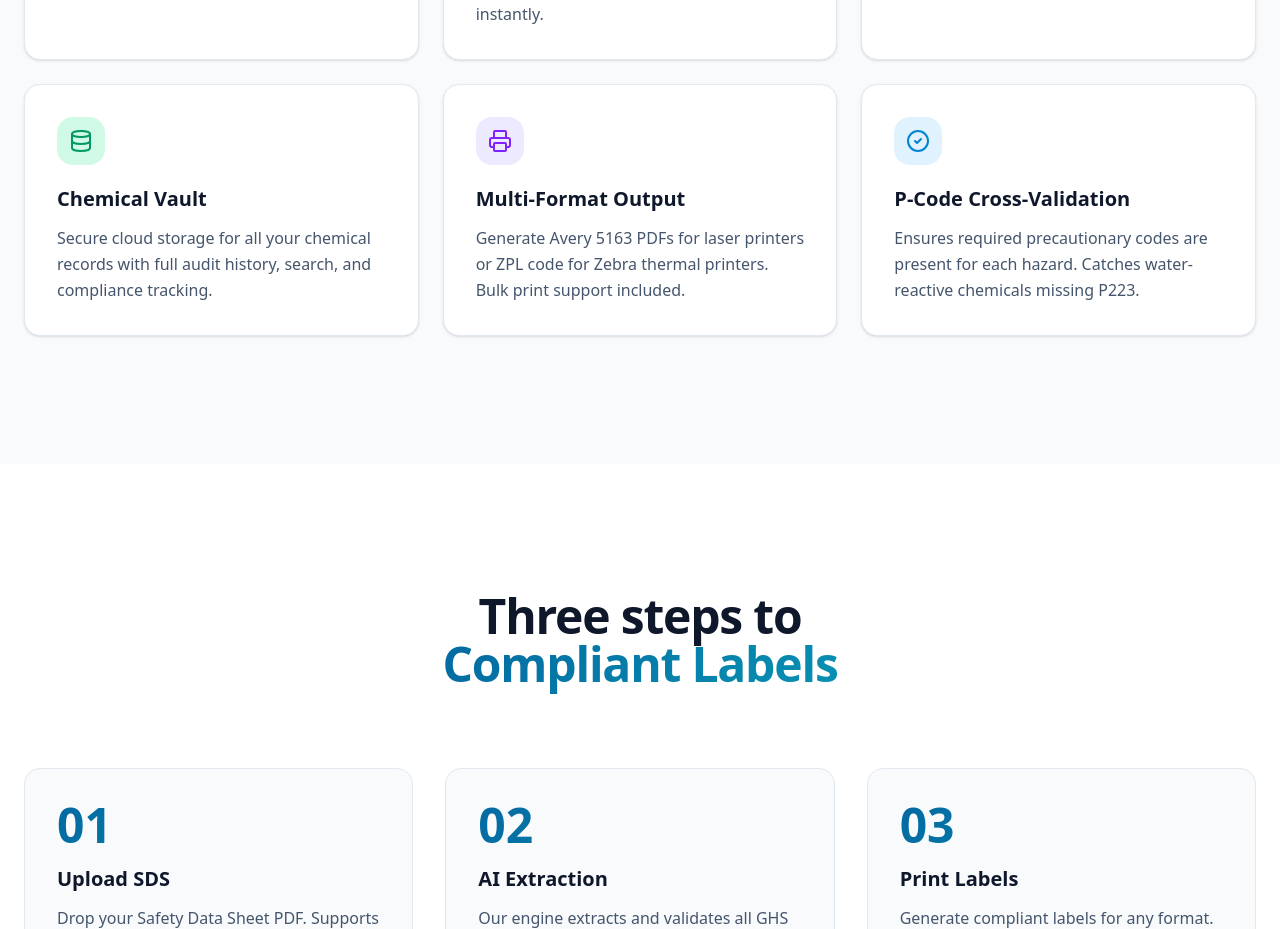
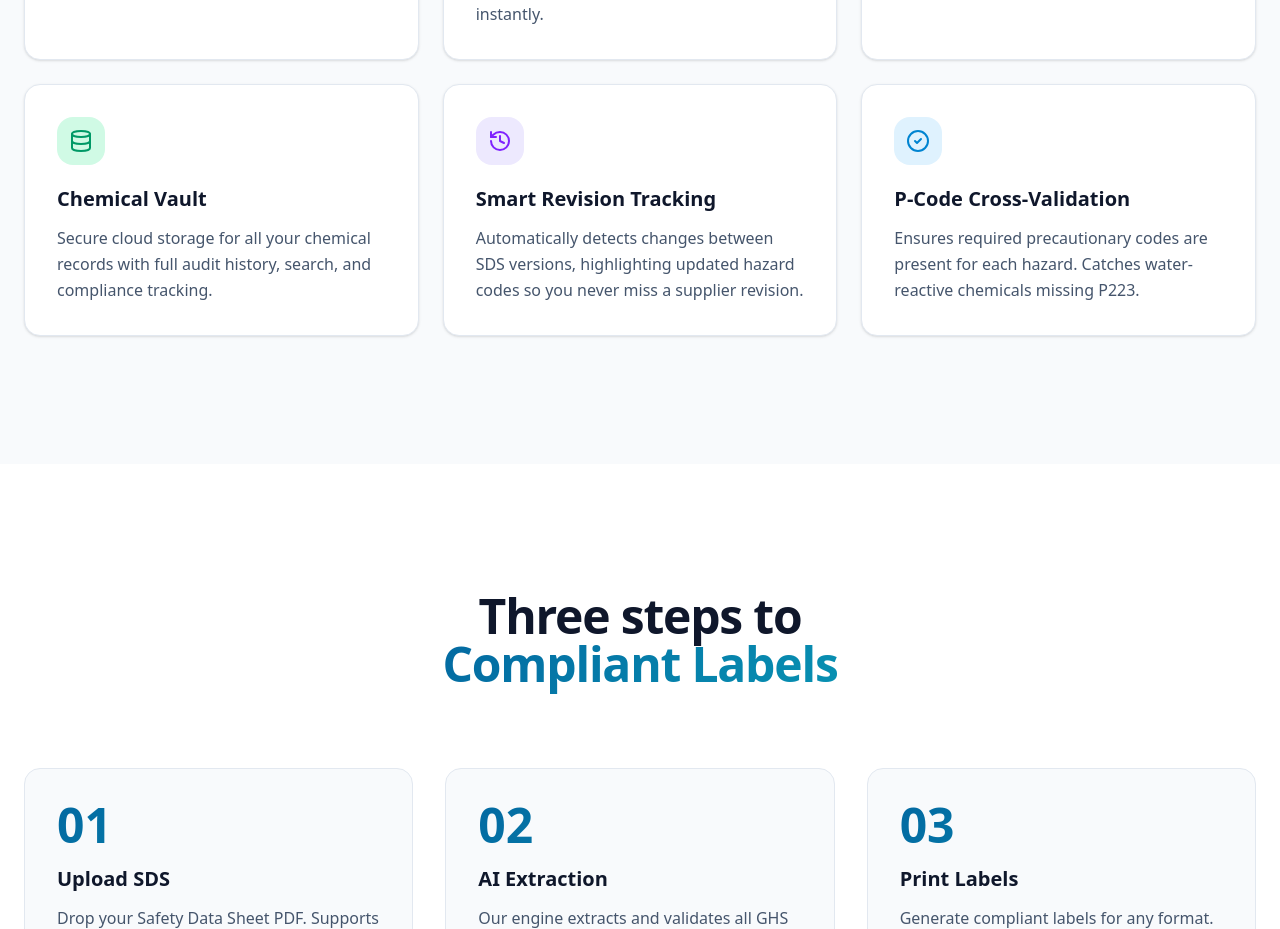
Before and after one commit to HazLabel/Hazlabel, a Next.js app in the folder frontend/: page / in a window 1280 px wide. Shown: the part 1860-2789 px from the top of the page. Built offline with nearby package versions, Linux system fonts and the light colour scheme.

Commit message:
Refactor: Replace 'Multi-Format Output' with 'Smart Revision Tracking' on landing page

```diff
--- a/frontend/src/app/page.tsx
+++ b/frontend/src/app/page.tsx
@@ -9,12 +9,12 @@ import {
     Shield,
     Zap,
     FileSearch,
-    Printer,
     Database,
     CheckCircle2,
     Play,
     Linkedin,
-    Twitter
+    Twitter,
+    History
 } from "lucide-react"
 
 export default function LandingPage() {
@@ -213,9 +213,9 @@ export default function LandingPage() {
                                 color="emerald"
                             />
                             <FeatureCard
-                                icon={<Printer className="h-6 w-6" />}
-                                title="Multi-Format Output"
-                                description="Generate Avery 5163 PDFs for laser printers or ZPL code for Zebra thermal printers. Bulk print support included."
+                                icon={<History className="h-6 w-6" />}
+                                title="Smart Revision Tracking"
+                                description="Automatically detects changes between SDS versions, highlighting updated hazard codes so you never miss a supplier revision."
                                 color="violet"
                             />
                             <FeatureCard
```
Lines whose indentation alone changed are shown as unchanged.
